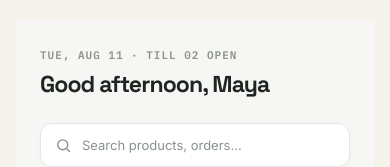
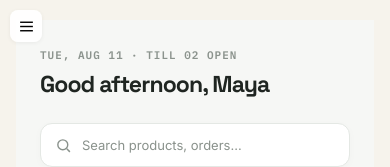
Before and after one commit to 12friky/pos, a React (Vite) app: page / in a window 390 px wide. Shown: the top 167 px of the page. Built offline with nearby package versions, Linux system fonts and the light colour scheme.

Commit message:
Update responsive sidebar and PWA support

```diff
--- a/src/components/App.jsx
+++ b/src/components/App.jsx
@@ -1,4 +1,5 @@
 import { BrowserRouter, Routes, Route, NavLink } from 'react-router-dom'
+import { useEffect, useState } from 'react'
 import Dashboard from './Dashboard'
 import NewSale from './NewSale'
 import Products from './Products'
@@ -7,10 +8,49 @@ import Reports from './Reports'
 import SaleHistory from './SaleHistory'
 
 function App() {
+  const [sidebarOpen, setSidebarOpen] = useState(false)
+  const [isMobileNav, setIsMobileNav] = useState(() => window.matchMedia('(max-width: 1024px)').matches)
+
+  useEffect(() => {
+    const mediaQuery = window.matchMedia('(max-width: 1024px)')
+    const updateNavigationMode = () => {
+      setIsMobileNav(mediaQuery.matches)
+      if (!mediaQuery.matches) setSidebarOpen(false)
+    }
+
+    updateNavigationMode()
+    mediaQuery.addEventListener('change', updateNavigationMode)
+    return () => mediaQuery.removeEventListener('change', updateNavigationMode)
+  }, [])
+
   return (
     <BrowserRouter>
-      <div className="dashboard">
+      <div className={"dashboard " + (sidebarOpen ? 'sidebar-open' : '')}>
+        {isMobileNav && !sidebarOpen && (
+          <button
+            className="hamburger-btn"
+            aria-label="Open menu"
+            aria-expanded={sidebarOpen}
+            onClick={() => setSidebarOpen(true)}
+          >
+            <svg viewBox="0 0 24 24" fill="none" stroke="currentColor" strokeWidth="2">
+              <path d="M3 6h18" />
+              <path d="M3 12h18" />
+              <path d="M3 18h18" />
+            </svg>
+          </button>
+        )}
         <aside className="sidebar">
+          <button
+            className="sidebar-close"
+            aria-label="Close menu"
+            onClick={() => setSidebarOpen(false)}
+          >
+            <svg viewBox="0 0 24 24" fill="none" stroke="currentColor" strokeWidth="2">
+              <path d="M18 6L6 18" />
+              <path d="M6 6l12 12" />
+            </svg>
+          </button>
           <div className="brand">
             <div className="brand-mark">T</div>
             <div>
@@ -21,29 +61,29 @@ function App() {
 
           <nav>
             <div className="nav-label">Overview</div>
-            <NavLink to="/" end className={({ isActive }) => isActive ? 'nav-item active' : 'nav-item'}>
+            <NavLink to="/" end onClick={() => setSidebarOpen(false)} className={({ isActive }) => isActive ? 'nav-item active' : 'nav-item'}>
               <svg viewBox="0 0 24 24" fill="none" stroke="currentColor" strokeWidth="2"><rect x="3" y="3" width="7" height="9" rx="1.5"/><rect x="14" y="3" width="7" height="5" rx="1.5"/><rect x="14" y="12" width="7" height="9" rx="1.5"/><rect x="3" y="16" width="7" height="5" rx="1.5"/></svg>
               Dashboard
             </NavLink>
             <div className="nav-label">Operate</div>
-            <NavLink to="/new-sale" className={({ isActive }) => isActive ? 'nav-item active' : 'nav-item'}>
+            <NavLink to="/new-sale" onClick={() => setSidebarOpen(false)} className={({ isActive }) => isActive ? 'nav-item active' : 'nav-item'}>
               <svg viewBox="0 0 24 24" fill="none" stroke="currentColor" strokeWidth="2"><circle cx="9" cy="21" r="1.5"/><circle cx="18" cy="21" r="1.5"/><path d="M2 3h2l2.4 12.2a2 2 0 0 0 2 1.6h8.7a2 2 0 0 0 2-1.6L21 7H6"/></svg>
               New Sale
             </NavLink>
-            <NavLink to="/products" className={({ isActive }) => isActive ? 'nav-item active' : 'nav-item'}>
+            <NavLink to="/products" onClick={() => setSidebarOpen(false)} className={({ isActive }) => isActive ? 'nav-item active' : 'nav-item'}>
               <svg viewBox="0 0 24 24" fill="none" stroke="currentColor" strokeWidth="2"><rect x="3" y="4" width="18" height="16" rx="2"/><path d="M3 9h18M8 4v16"/></svg>
               Products
             </NavLink>
-            <NavLink to="/inventory" className={({ isActive }) => isActive ? 'nav-item active' : 'nav-item'}>
+            <NavLink to="/inventory" onClick={() => setSidebarOpen(false)} className={({ isActive }) => isActive ? 'nav-item active' : 'nav-item'}>
               <svg viewBox="0 0 24 24" fill="none" stroke="currentColor" strokeWidth="2"><path d="M3 7h18M5 7v14h14V7"/><path d="M16 3H8v4h8V3Z"/></svg>
               Inventory
             </NavLink>
             <div className="nav-label">Insights</div>
-            <NavLink to="/reports" className={({ isActive }) => isActive ? 'nav-item active' : 'nav-item'}>
+            <NavLink to="/reports" onClick={() => setSidebarOpen(false)} className={({ isActive }) => isActive ? 'nav-item active' : 'nav-item'}>
               <svg viewBox="0 0 24 24" fill="none" stroke="currentColor" strokeWidth="2"><path d="M3 3v18h18"/><path d="M18 17V9M13 17V5M8 17v-4"/></svg>
               Reports
             </NavLink>
-            <NavLink to="/sales-history" className={({ isActive }) => isActive ? 'nav-item active' : 'nav-item'}>
+            <NavLink to="/sales-history" onClick={() => setSidebarOpen(false)} className={({ isActive }) => isActive ? 'nav-item active' : 'nav-item'}>
               <svg viewBox="0 0 24 24" fill="none" stroke="currentColor" strokeWidth="2"><circle cx="12" cy="12" r="9"/><path d="M12 7v5l3 3"/></svg>
               Sales History
             </NavLink>
@@ -63,6 +103,13 @@ function App() {
           </div>
         </aside>
 
+        {isMobileNav && (
+          <div
+            className="sidebar-overlay"
+            onClick={() => setSidebarOpen(false)}
+          />
+        )}
+
         <Routes>
           <Route path="/" element={<Dashboard />} />
           <Route path="/new-sale" element={<NewSale />} />
--- a/src/components/Dashboard.jsx
+++ b/src/components/Dashboard.jsx
@@ -56,8 +56,8 @@ export default function Dashboard() {
     }
 
     .dashboard-shell {
-      max-width: 1500px;
-      margin: 0 auto;
+      width: 100%;
+      max-width: none;
     }
 
     /* HEADER */
--- a/src/components/Products.jsx
+++ b/src/components/Products.jsx
@@ -303,8 +303,8 @@ export default function Products() {
         }
 
         .products-shell {
-          max-width: 1500px;
-          margin: 0 auto;
+          width: 100%;
+          max-width: none;
         }
 
         /* =========================
--- a/src/styles/App.css
+++ b/src/styles/App.css
@@ -37,6 +37,13 @@ body {
   margin-left: 236px;
 }
 
+/* Every routed page fills the space beside the fixed navigation. */
+.dashboard > main {
+  flex: 1 1 auto;
+  width: 0;
+  min-width: 0;
+}
+
 .sidebar {
   width: 236px;
   background: var(--teal-dark);
@@ -51,6 +58,48 @@ body {
   height: 100vh;
   overflow: auto;
   z-index: 30;
+}
+
+/* Responsive sidebar: hamburger and overlay for tablet/phone */
+.hamburger-btn {
+  display: none;
+  position: fixed;
+  left: 10px;
+  top: 10px;
+  z-index: 9999;
+  width: 32px;
+  height: 32px;
+  border-radius: 8px;
+  background: rgba(255,255,255,0.92);
+  border: none;
+  align-items: center;
+  justify-content: center;
+  cursor: pointer;
+  box-shadow: 0 1px 4px rgba(8,10,12,0.06);
+  pointer-events: auto;
+}
+
+.hamburger-btn svg {
+  width: 17px;
+  height: 17px;
+}
+
+.sidebar-close {
+  display: none;
+  position: absolute;
+  right: 12px;
+  top: 12px;
+  width: 30px;
+  height: 30px;
+  border-radius: 8px;
+  background: transparent;
+  border: 0;
+  color: var(--paper);
+  cursor: pointer;
+}
+
+.sidebar-overlay {
+  display: none;
 }
 
 .brand {
@@ -133,28 +182,23 @@ nav {
   font-weight: 600;
 }
 
-.sidebar-foot {
-  margin-top: auto;
-  padding-top: 18px;
-  border-top: 1px solid rgba(246, 243, 236, 0.12);
+.sidebar {
+  width: 236px;
+  background: var(--teal-dark);
+  color: var(--paper);
   display: flex;
-  align-items: center;
-  gap: 10px;
+  flex-direction: column;
+  padding: 28px 18px;
+  flex-shrink: 0;
+  position: fixed;
+  left: 0;
+  top: 0;
+  height: 100vh;
+  overflow: auto;
+  z-index: 30;
+  transition: transform 220ms ease;
 }
 
-.avatar {
-  width: 32px;
-  height: 32px;
-  border-radius: 50%;
-  background: var(--amber);
-  display: flex;
-  align-items: center;
-  justify-content: center;
-  font-family: 'Space Grotesk', sans-serif;
-  font-weight: 700;
-  color: var(--teal-dark);
-  font-size: 13px;
-}
 
 .foot-name {
   font-size: 13px;
@@ -279,6 +323,7 @@ nav {
   display: flex;
   align-items: flex-start;
   justify-content: space-between;
+  margin-bottom: 16px;
 }
 
 .stat-label {
@@ -481,6 +526,27 @@ tr:last-child td {
   color: var(--sage);
 }
 
+/* Responsive behavior: show hamburger only on tablet/phone and enable overlay/sidebar slide */
+/* Desktop: ensure hamburger hidden and sidebar static */
+@media (min-width: 1025px) {
+  .hamburger-btn { display: none; }
+  .sidebar { transform: none !important; position: fixed; left: 0; top: 0; }
+  .dashboard { margin-left: 236px; }
+  .sidebar-overlay { display: none !important; }
+}
+
+/* Tablet / mobile: enable slide-in sidebar and hamburger */
+@media (max-width: 1024px) {
+  .dashboard { margin-left: 0; }
+  .hamburger-btn { display: flex; }
+  .sidebar { transform: translateX(-100%); }
+  .sidebar-close { display: block; }
+  .sidebar-overlay { display: block; position: fixed; inset: 0; background: rgba(0,0,0,0.35); z-index: 50; opacity: 0; pointer-events: none; transition: opacity 220ms ease; }
+  .dashboard.sidebar-open .sidebar { transform: translateX(0); z-index: 70; }
+  .dashboard.sidebar-open .sidebar-overlay { opacity: 1; pointer-events: auto; }
+  .main { padding: 18px; }
+}
+
 .pill-card {
   background: var(--teal-tint);
   color: var(--teal);
@@ -636,12 +702,11 @@ tr:last-child td {
 
 @media (max-width: 720px) {
   .dashboard {
-    flex-direction: column;
     margin-left: 0;
   }
 
-  .sidebar {
-    display: none;
+  .dashboard > main {
+    width: 100%;
   }
 
   .main {
```
